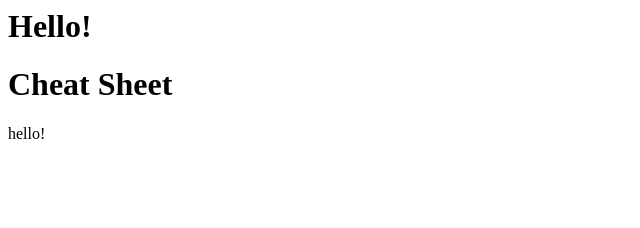
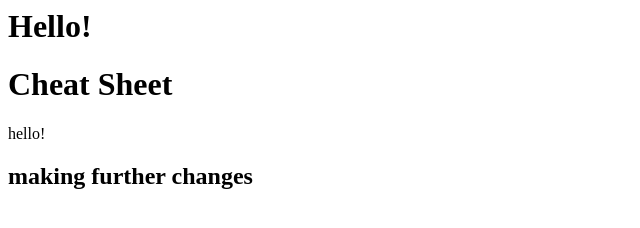
Before and after one commit to lmewett91664/group_cheatsheet, a plain HTML site: page index.html in a window 1280 px wide. Shown: the whole page, without its empty margins (0-640 px from the left). Drawn offline with Linux system fonts and the light colour scheme.

Commit message:
making further changes

```diff
--- a/index.html
+++ b/index.html
@@ -3,3 +3,5 @@
 <h1>Cheat Sheet</h1>
 
 <p>hello!</p>
+
+<h2> making further changes </h2>
```
